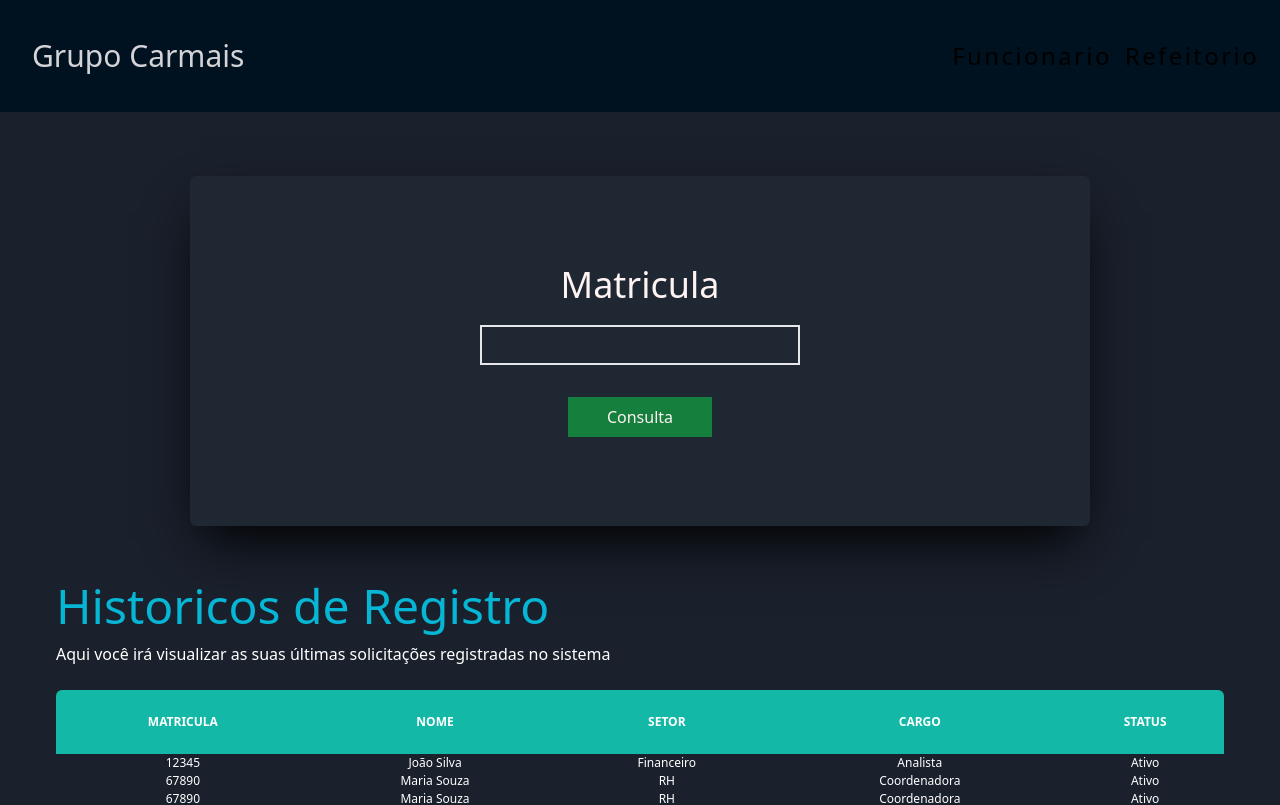
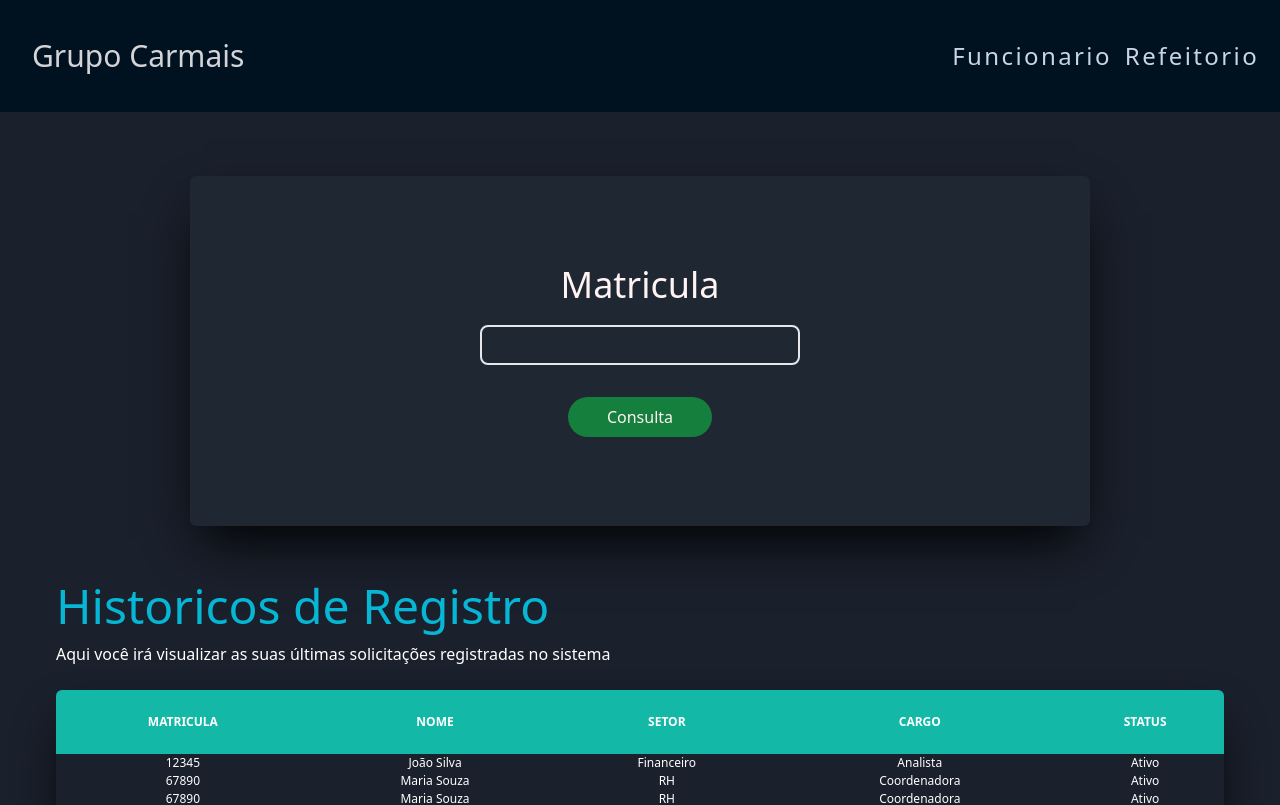
Before and after one commit to StringFunction/RESISTRO_REFEITORIO, a React (Vite) app: page /Refeitorio in a window 1280 px wide. Shown: the top 805 px of the page. Built offline with nearby package versions, Linux system fonts and the light colour scheme.

Commit message:
style: feita ajuste na table e criado componente de pagina desensolvimento

```diff
--- a/src/Navbar/header.jsx
+++ b/src/Navbar/header.jsx
@@ -55,16 +55,16 @@ function MenuNavegacao(){
             top-[-400px] transition-all ease-in duration-500  md:transition-none"
 >
             <ul className="md:flex md:w-full md:h-28 md:items-center md:bg-transparent md:justify-around md:relative md:gap-0 md:flex-row md:pt-0
-                          flex  flex-col bg-white w-full   pt-10 text-black h-[400px]  ">
+                          flex  flex-col bg-white w-full   pt-10 text-slate-300  h-[400px]  ">
 
                 <li className="md:hover:bg-slate-500 md:w-2/4 md:h-full md:flex md:items-center md:justify-center duration-200 hover:cursor-pointer
-               hover:bg-blue-400 w-full text-center h-full flex items-center justify-center text-2xl  tracking-widest
+               hover:bg-blue-400 md:hover:text-white w-full text-center h-full flex items-center justify-center text-2xl  tracking-widest
                 ">
                 <Link to="/Funcionario" onClick={btnMenu}>Funcionario</Link>
                 </li>
 
                 <li className="md:hover:bg-slate-500 md:w-2/4 md:h-full md:flex md:items-center md:justify-center duration-200 hover:cursor-pointer
-               hover:bg-blue-400 w-full text-center h-full flex items-center justify-center text-2xl tracking-widest
+               hover:bg-blue-400 hover:text-white w-full text-center h-full flex items-center justify-center text-2xl tracking-widest
                 ">
                 <Link to="/Refeitorio" onClick={btnMenu}>Refeitorio</Link>
                 </li>
--- a/src/pages/Home.jsx
+++ b/src/pages/Home.jsx
@@ -1,7 +1,8 @@
+import PaginaDesenvolviment from "./componentes/paginaOff"
 function Home(){
     return (
         <>
-            <h1>Pagina home</h1>
+            <PaginaDesenvolviment infor="HOME"></PaginaDesenvolviment>
         </>
     )
 }
--- a/src/pages/Refeitorio.jsx
+++ b/src/pages/Refeitorio.jsx
@@ -17,8 +17,10 @@ function Refeitorio() {
             ">
                 <h1 className="text-4xl">Matricula </h1>
                 <div className="flex flex-col justify-center items-center gap-8">
-                <input type="number" className="bg-transparent border-solid border-2 border-indigo-60 w-80 h-10 text-center" max="6"/>
-                <button className="w-36  h-10 bg-green-700" >Consulta </button>
+                <input type="number" className="bg-transparent border-solid border-2 border-indigo-60 w-80 h-10 text-center rounded-lg
+
+" max="6"/>
+                <button className="w-36  h-10 bg-green-700 rounded-3xl" >Consulta </button>
                 </div>
             </div>
             <Table></Table>
--- a/src/pages/componentes/table.jsx
+++ b/src/pages/componentes/table.jsx
@@ -7,9 +7,11 @@ function table(){
                 <p className="text-white">Aqui você irá visualizar as suas últimas solicitações registradas no sistema</p>
             </div>
 
-        <div className="overflow-auto md:h-40 md:w-full rounded-t-md w-full h-28">
+        <div className="overflow-auto md:h-40 md:w-full rounded-t-md w-full h-40 flex justify-center shadow-2xl shadow-black
+
+    ">
         <table className=" md:w-full rounded-t-md  text-center text-white w-auto text-xs ">
-            <thead className="text-white bg-teal-500 rounded-t-md h-16 sticky top-0">
+            <thead className="text-white bg-teal-500 rounded-t-md h-16 sticky top-0 p-12">
                 <tr>
                     <th>MATRICULA</th>
                     <th>NOME</th>
```
